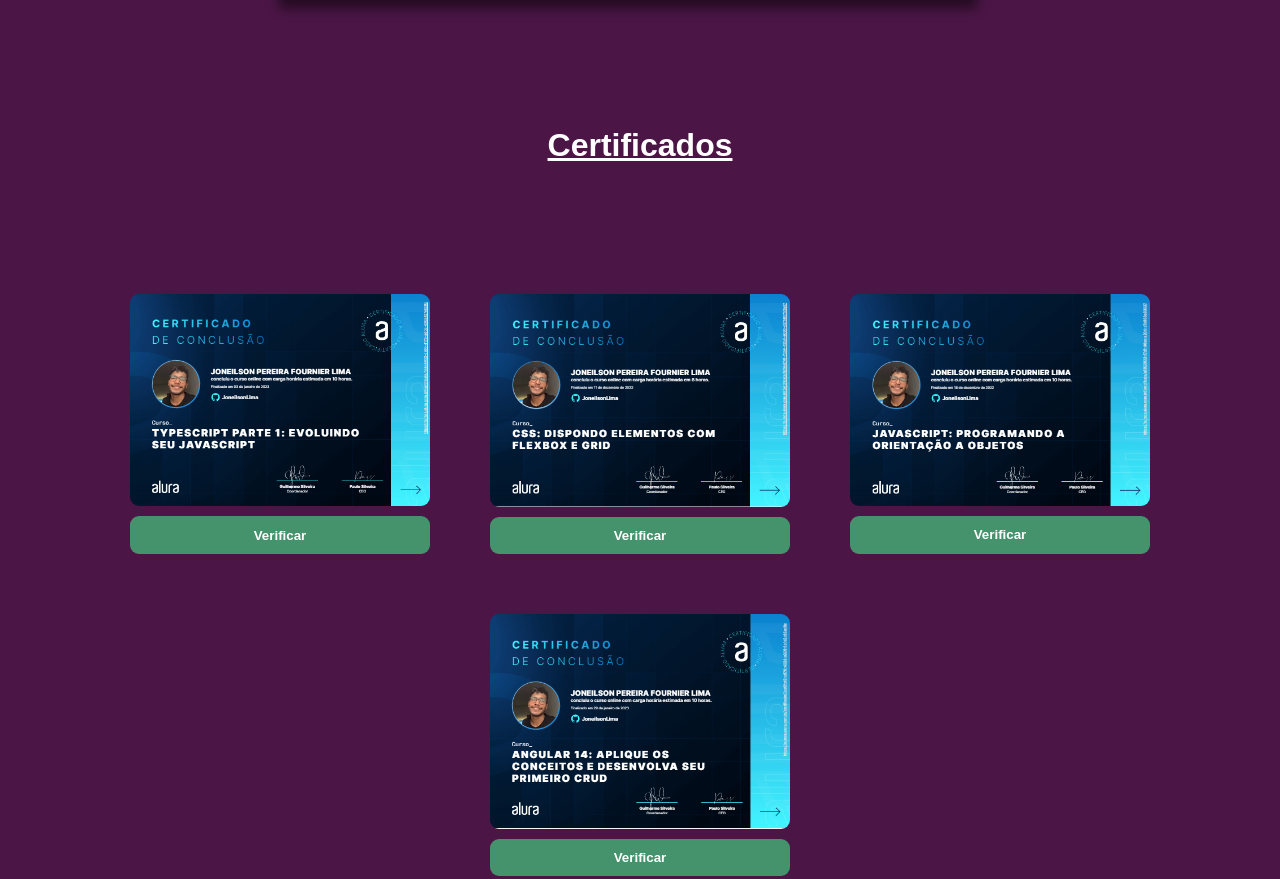
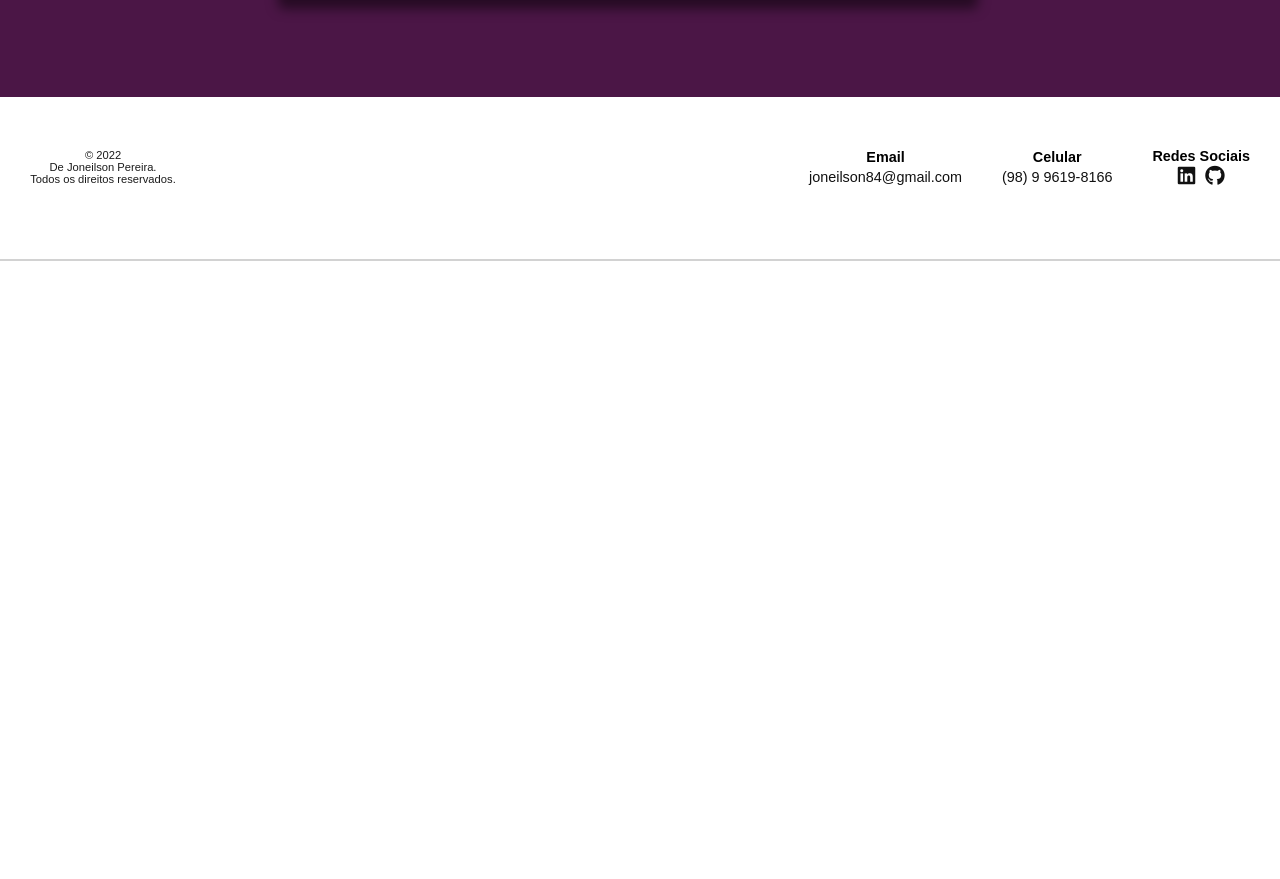
Before and after one commit to JoneilsonLima/Portfolio-Principal, a plain HTML site: page curriculo.html in a window 1280 px wide. Shown: the part 1133-2012 px from the top of the page. After the commit the page ends 1394 px from the top, so only its background shows below. Drawn offline with Linux system fonts and the light colour scheme.

Commit message:
feat: removendo certificado

```diff
--- a/css/curriculo/certificados.css
+++ b/css/curriculo/certificados.css
@@ -1,4 +1,4 @@
-.certificado-container {
+/* .certificado-container {
     padding-bottom: 180px;
     padding-top: 30px;
 }
@@ -72,3 +72,5 @@
         width: 100%;
     }
 }
+
+ */
--- a/curriculo.html
+++ b/curriculo.html
@@ -71,7 +71,6 @@
             <p>Trabalhei como freelancer na construção de um e-commerce.</p><br>
             <p>A Joetech é uma loja de eletrônicos com funcionalidades como sistema de carrinho, envio de e-mail,
               Gateway de pagamento, cadastro de clientes, etc.</p><br>
-            <p>Link para o projeto: <a href="https://joetech.shop/" target="_blank">https://joetech.shop/</a></p>
           </div>
         </div>
       </div>
@@ -98,7 +97,7 @@
 
   <!---------  Início Certificado ---------->
 
-  <section class="certificado-container">
+  <!-- <section class="certificado-container">
     <h1>Certificados</h1>
     <div class="certificado-content">
       <div class="certificados">
@@ -118,7 +117,7 @@
         <a href="https://cursos.alura.com.br/certificate/0ca0fcd9-c870-4024-a025-5b1d2c93ad8e" target="_blank"><button class="verificar-certificado">Verificar</button></a>
       </div>
     </div>
-  </section>
+  </section> -->
   <!---------  FIM Certificado ---------->
 
   <!---------  INÍCIO FOOTER ---------->
```
